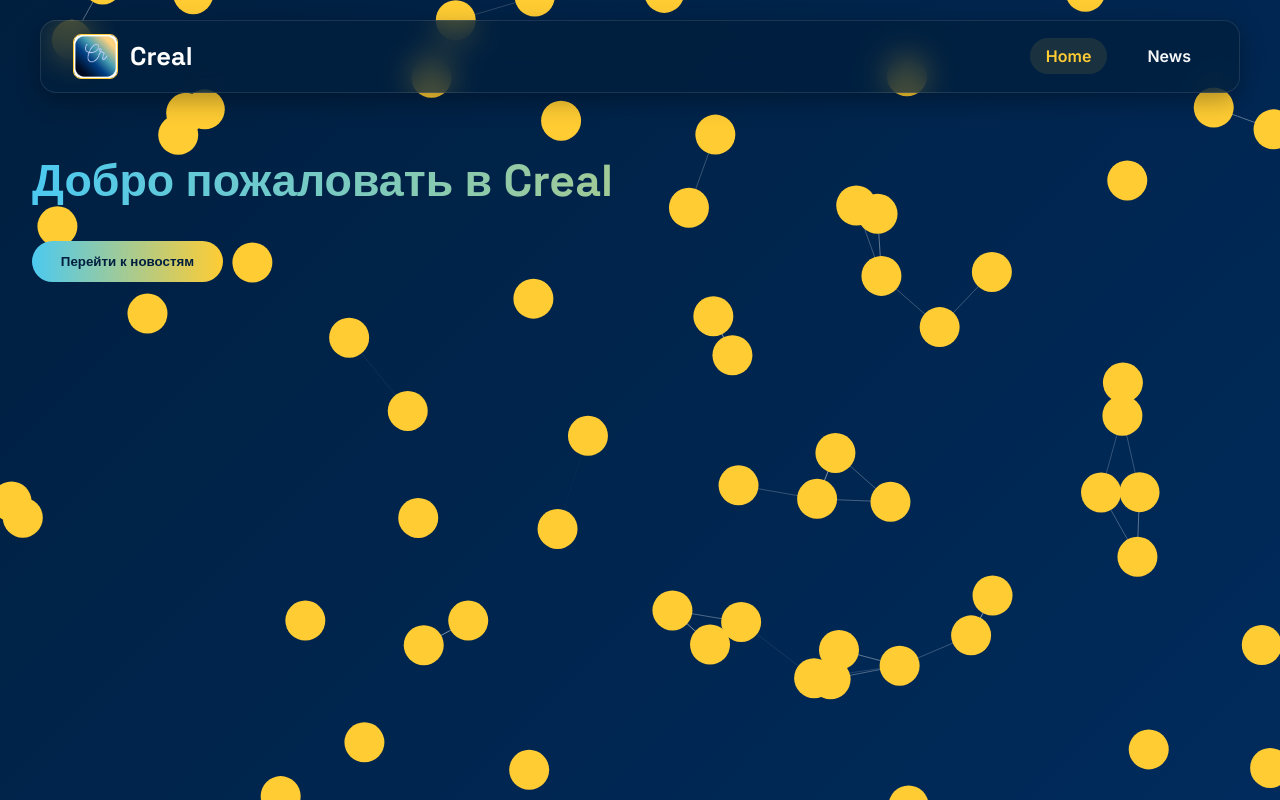
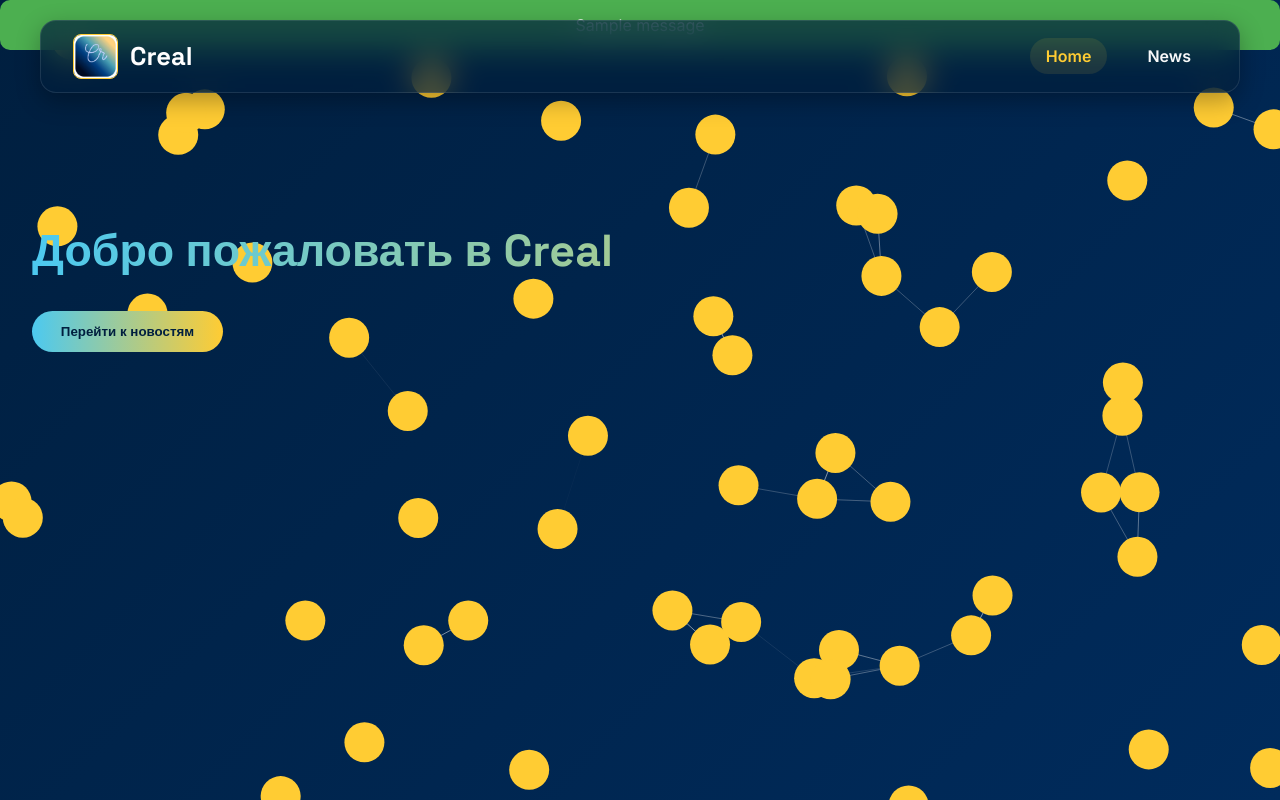
Before and after one commit to twentyeighthgroup-code/creal, a Flask app: page / in a window 1280 px wide. Run offline with Flask 3, Linux system fonts and the light colour scheme; the visitor is signed in with stand-in values (Sample User, id 1); tables that the repository leaves empty hold one stand-in row (values such as "Sample post"); one stand-in notice (Sample message) is shown.

Commit message:
Update index.html

```diff
--- a/templates/index.html
+++ b/templates/index.html
@@ -60,6 +60,15 @@
   </style>
 </head>
 <body>
+  {% with messages = get_flashed_messages(with_categories=true) %}
+  {% if messages %}
+    {% for category, message in messages %}
+      <div style="padding: 15px; margin-bottom: 20px; border-radius: 10px; background: {% if category == 'success' %}#4caf50{% else %}#f44336{% endif %}; color: white; text-align: center;">
+        {{ message }}
+      </div>
+    {% endfor %}
+  {% endif %}
+{% endwith %}
   <div id="particles-js"></div>
   <div class="app-container">
     <nav>
```
